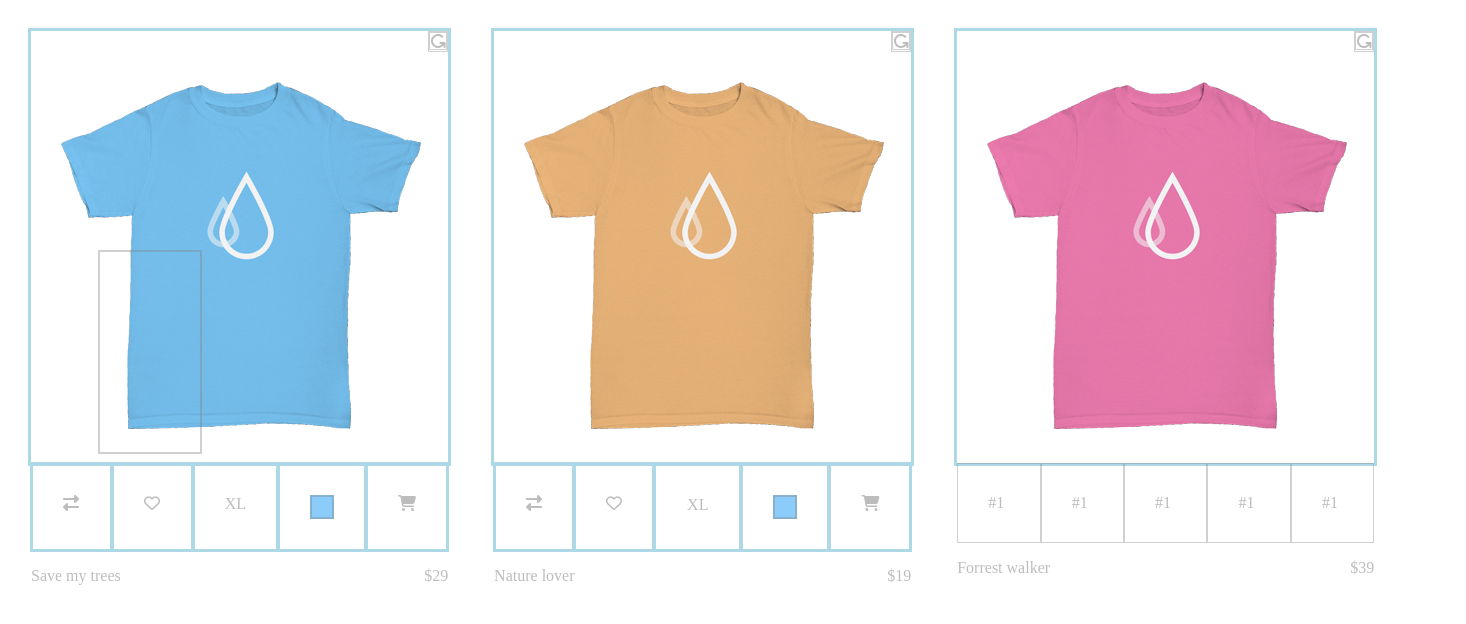
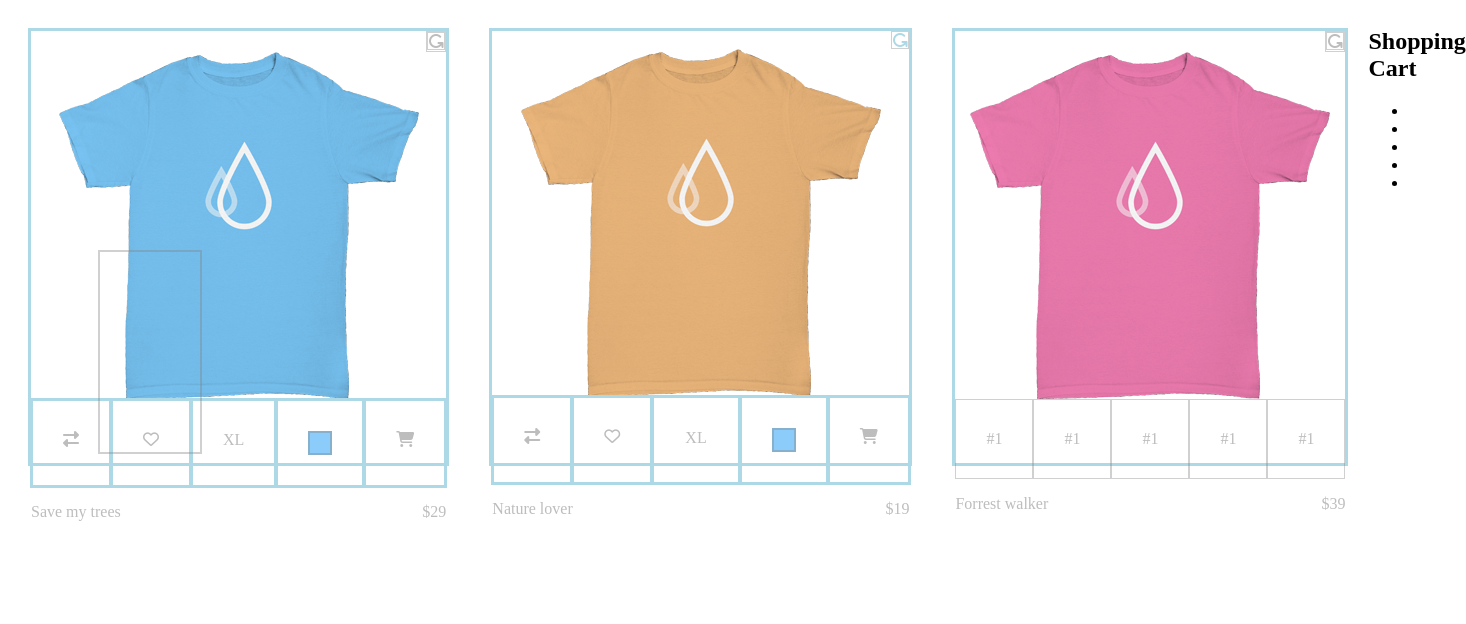
Before and after one commit to Ochanya/tshirt-shop, a plain HTML site: page index.html in a window 1280 px wide. Shown: the whole page, 1466 px wide, since content can reach past the window. Drawn offline with Linux system fonts and the light colour scheme.

Commit message:
spanstylechange

```diff
--- a/index.html
+++ b/index.html
@@ -1,203 +1,93 @@
 <!DOCTYPE html>
 <html>
+
 <head>
   <meta charset="utf-8" />
   <link rel="stylesheet" type="text/css" href="main.css">
-    <script src="https://use.fontawesome.com/3ce8e9a351.js"></script>
   <title>Tshirt shop</title>
   <style>
-
-span {border:1px  solid rgba(128, 128, 128, 0.37); }
-
-
-/*footer{
+    span {
       border: 1px solid rgba(128, 128, 128, 0.37);
-
-  padding-top: 5px;
-
-}*/
-
-
+    }
   </style>
 </head>
-
-  <body >
-
+<body>
   <main class="container">
 
-
-    <!--<article class="article-style">
-
-      <div class="imgstyle">
-        <span style=" flex: 1; padding: 30px; color: #bdbdbd;">
+    <article class="article-style">
+      <div class="container end">
+        <span style="  color: #bdbdbd;">
           <i class="fa fa-repeat rotateimg" aria-hidden="true"></i>
         </span>
-      <!--  <span style=" flex: 5; padding: 30px; color: #bdbdbd;">#1</span>
-        <span style=" flex: 1; padding: 30px; color: #bdbdbd;"><i class="fa fa-repeat rotateimg" aria-hidden="true"></i>
-</span>
-<img class="imgstyle" src="shirts/blue-front.png"/>-->
-
-  <!--    </div>-->
-      <article class="article-style">
-
-        <div class="container end">
-        <!--  <span style=" flex: 5; color: #bdbdbd;">#1</span>-->
-          <span style="  color: #bdbdbd;">
-            <i class="fa fa-repeat rotateimg" aria-hidden="true"></i></span>
-          <!--<span style="padding: 1em;border: 1px solid rgba(128, 128, 128, 0.37);
-          "><i class="fa fa-repeat rotateimg" aria-hidden="true"></i></span>
-
-        class="imgstyle" -->
-
-
-
       </div>
       <div class="imageposition">
-<img  src="shirts/blue-front.png"/>
+        <img src="shirts/blue-front.png" />
       </div>
-
-
 
       <div class="container">
         <span class=" spanstyles"><i class="fa fa-exchange" aria-hidden="true"></i></span>
         <span class=" spanstyles"><i class="fa fa-heart-o" aria-hidden="true"></i></span>
-
-
-  <span class=" spanstyles ">XL
-      <div class="recimage"> </div>
- </span>
-
-
-  <span class=" spanstyles">
-    <div class=" Square"> </div></span>
+        <span class=" spanstyles ">XL<div class="recimage"> </div></span>
+        <span class=" spanstyles"><div class=" Square"> </div></span>
         <span class=" spanstyles"><i class="fa fa-shopping-cart" aria-hidden="true"></i></span>
       </div>
 
-<footer class="container" >
+      <footer class="container">
         <p style=" flex: 1;  color: #bdbdbd;">Save my trees</p>
-  <p style=" flex: 1;  color: #bdbdbd; text-align : right ;
-  ">$29</p>
+        <p style=" flex: 1;  color: #bdbdbd; text-align : right ;">$29</p>
+      </footer>
+    </article>
 
+    <article>
 
+      <div class="container end">
+        <i class="fa fa-repeat rotateimg" aria-hidden="true"></i>
+      </div>
+      <img src="shirts/yellow-front.png" />
+      <div class="container">
+        <span class=" spanstyles"><i class="fa fa-exchange" aria-hidden="true"></i></span>
+        <span class=" spanstyles"><i class="fa fa-heart-o" aria-hidden="true"></i></span>
+        <span class=" spanstyles">
+          <div class="sizebox">XL
+            <div class="recimage1">
+              <p class="sizes"   style="width:50px; height: 50px; padding-top: 10px;">XL</p>
+              <p class="sizes"   style="width:40px; height: 40px; padding-top: 10px;">L</p>
+              <p class="sizes"   style="width:30px; height: 30px; padding-top: 10px;">M</p>
+              <p class="sizes"   style="width:20px; height: 20px; padding-top: 10px;">s</p>
+            </div>
+          </div>
+        </span>
+        <span class=" spanstyles">
+          <div class=" Square">
+            <div class="sqimage ">
+              <p class="coloroptions bluesq"></p>
+              <p class="coloroptions pinksq"></p>
+              <p class="coloroptions yellowsq"></p>
+              <p class="coloroptions greensq"></p>
+            </div>
+          </div>
+        </span>
+        <span class=" spanstyles"><i class="fa fa-shopping-cart" aria-hidden="true"></i></span>
+      </div>
+
+      <footer class="container">
+        <p style=" flex: 1;  color: #bdbdbd;">Nature lover</p>
+        <p style=" flex: 1;  color: #bdbdbd;text-align : right ;">$19</p>
       </footer>
 
     </article>
 
 
 
-
-<!--      <article class="article-style">
-
-      <div class="imgstyle">
-        <span style=" flex: 1; padding: 30px; color: #bdbdbd;">
-          <i class="fa fa-repeat rotateimg" aria-hidden="true"></i>
-        </span>
-      <!--  <span style=" flex: 5; padding: 30px; color: #bdbdbd;">#1</span>
-        <span style=" flex: 1; padding: 30px; color: #bdbdbd;"><i class="fa fa-repeat rotateimg" aria-hidden="true"></i>
-</span>
-<img class="imgstyle" src="shirts/blue-front.png"/>-->
-
-    <!--  </div>-->
-
-
-
-
-
-      <article class="article-style"><!-- 2ND TSHIRT-->
+    <article class="article-style">
 
       <div class="container end">
-        <!--  <span style=" flex: 5; color: #bdbdbd;">#1</span>-->
         <span style="  color: #bdbdbd;">
           <i class="fa fa-repeat rotateimg" aria-hidden="true"></i></span>
-          <!--<span style="padding: 1em;border: 1px solid rgba(128, 128, 128, 0.37);
-          "><i class="fa fa-repeat rotateimg" aria-hidden="true"></i></span>
-
-        class="imgstyle" -->
-
-
-
       </div>
       <div class="imageposition">
-
-        <img src="shirts/yellow-front.png"/>
+        <img src="shirts/pink-front.png" />
       </div>
-
-
-<div class="container">
-  <span class=" spanstyles"><i class="fa fa-exchange" aria-hidden="true"></i></span>
-  <span class=" spanstyles"><i class="fa fa-heart-o" aria-hidden="true"></i></span>
-
-
-  <span class=" spanstyles"><div class="sizebox">XL
-
-<div class="recimage1">
-      <p class="sizes"   style="width:50px; height: 50px; padding-top: 10px;">XL</p>
-      <p class="sizes"   style="width:40px; height: 40px; padding-top: 10px;">L</p>
-      <p class="sizes"   style="width:30px; height: 30px; padding-top: 10px;">M</p>
-      <p class="sizes"   style="width:20px; height: 20px; padding-top: 10px;">s</p>
-    </div>
-
-<!--<div class="recimage1">
-  <span class="sizes"><img  src="shirts/tshirt.svg" style="width:50px"/>XL</span>
-  <span class="sizes"><img  src="shirts/tshirt.svg" style="width:40px"/>L</span>
-  <span class="sizes"><img  src="shirts/tshirt.svg" style="width:30px"/>M</span>
-  <span class="sizes"><img  src="shirts/tshirt.svg" style="width:20px"/>s</span>
-</div>-->
-    </div>
-  </span>
-
-
-  <span class=" spanstyles">
-    <div class=" Square">
-     <div class="sqimage ">
-    <!-- <p style=" padding:10px ; width:15px ; height: 15px ;background: blue; margin: 5px;"></p>
-      <p style=" padding:10px ;  width:15px ; height: 15px ;background: green; margin: 5px;"></p>
-      <p style=" padding:10px ; width:15px ; height: 15px ;background: yellow; margin: 5px;"></p>
-      <p style=" padding:10px ; width:15px ; height: 15px ;background: pink; margin: 5px;"></p>
--->
-
- <p class="coloroptions bluesq"></p>
-<p class="coloroptions pinksq"></p>
-<p class="coloroptions yellowsq"></p>
-<p class="coloroptions greensq"></p>
-    </div>
-  </div>
-
-  </span>
-  <span class=" spanstyles"><i class="fa fa-shopping-cart" aria-hidden="true"></i></span>
-</div>
-
-<footer class="container" >
-  <p style=" flex: 1;  color: #bdbdbd;">Nature lover</p>
-  <p style=" flex: 1;  color: #bdbdbd; text-align : right ;
-  ">$19</p>
-
-
-</footer>
-
-    </article>
-
-
-    <article class="article-style"><!-- 3RD TSHIRT-->
-
-      <div class="container end">
-      <!--  <span style=" flex: 5; color: #bdbdbd;">#1</span>-->
-        <span style="  color: #bdbdbd;">
-          <i class="fa fa-repeat rotateimg" aria-hidden="true"></i></span>
-        <!--<span style="padding: 1em;border: 1px solid rgba(128, 128, 128, 0.37);
-        "><i class="fa fa-repeat rotateimg" aria-hidden="true"></i></span>
-
-      class="imgstyle" -->
-
-
-
-      </div>
-<div class="imageposition">
-      <img src="shirts/pink-front.png"/>
-</div>
-
-
-
 
       <div class="container">
         <span style=" flex: 1; padding: 30px; color: #bdbdbd;">#1</span>
@@ -207,7 +97,7 @@ span {border:1px  solid rgba(128, 128, 128, 0.37); }
         <span style=" flex: 1; padding: 30px; color: #bdbdbd;">#1</span>
       </div>
 
-      <footer class="container" >
+      <footer class="container">
         <p style=" flex: 1;  color: #bdbdbd;">Forrest walker</p>
         <p style=" flex: 1;  color: #bdbdbd; text-align : right ;
         ">$39</p>
@@ -217,8 +107,21 @@ span {border:1px  solid rgba(128, 128, 128, 0.37); }
 
     </article>
 
+    <section>
+      <h2>Shopping Cart</h2>
+      <ul>
+        <li></li>
+        <li></li>
+        <li></li>
+        <li></li>
+        <li></li>
+      </ul>
+    </section>
+
 
 
   </main>
+  <script src="https://use.fontawesome.com/3ce8e9a351.js"></script>
 </body>
+
 </html>
--- a/main.css
+++ b/main.css
@@ -38,15 +38,18 @@
 
 .imageposition{
   width: 100%;
-  padding: 30px;
+
+}
+img{
+  margin:0 auto;
+  display:block;
 }
 
-
-.article-style{
+article{
   width: 33% ;
   height: 432px;
-border: 3px solid lightblue;
- margin: 20px;
+  border: 3px solid lightblue;
+  margin: 20px;
  /*  padding: 20px;*/
 
 }
@@ -58,7 +61,9 @@ color: #bdbdbd;
 border: 3px solid lightblue;
 margin : -1px;}
 
-.end {justify-content:flex-end; }
+.end {
+  color:lightblue;
+  justify-content:flex-end; }
 
 .rotateimg{border: 1px solid rgba(128, 128, 128, 0.37);
 transform: rotateX(180deg);}
```
Lines whose indentation alone changed are shown as unchanged.
